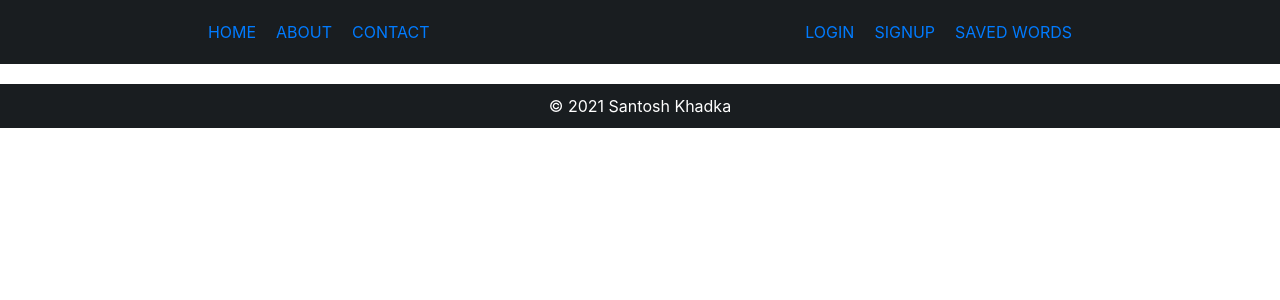
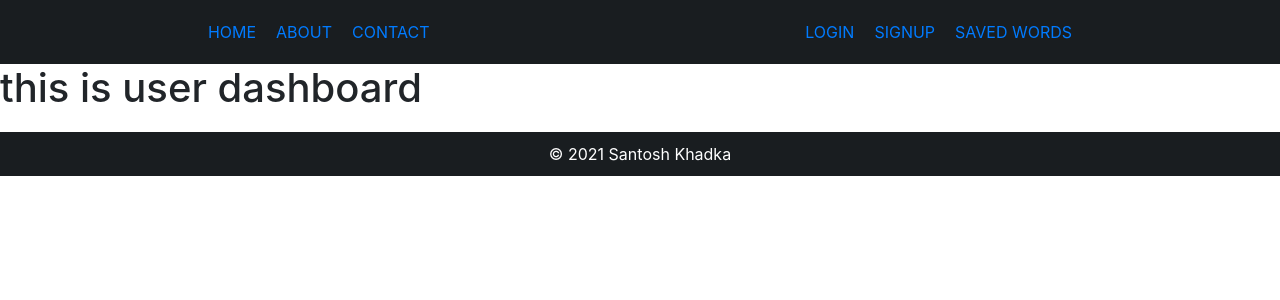
Before and after one commit to Santosh155/takingDictionary, a React (Create React App) app in the folder frontend/taking-dictionary/: page /dashboard in a window 1280 px wide. Shown: the top 300 px of the page. Built offline with nearby package versions, Linux system fonts and the light colour scheme.

Commit message:
user redirect to dashboard after login

```diff
--- a/frontend/taking-dictionary/src/App.js
+++ b/frontend/taking-dictionary/src/App.js
@@ -7,8 +7,10 @@ import About from './components/About';
 import Contact from './components/Contact';
 import Login from './components/Login';
 import Signup from './components/Signup';
+import Dashboard from './components/Dashboard';
 
 function App() {
+    console.log(localStorage.getItem('token'));
     return (
         <Router>
             <div className="App">
@@ -25,6 +27,7 @@ function App() {
                 <Route path="/about" component={About} />
                 <Route path="/contact" component={Contact} />
                 <Route path="/login" component={Login} />
+                <Route path="/dashboard" component={Dashboard} />
                 <Route path="/register" component={Signup} />
                 <Footer />
             </div>
--- /dev/null
+++ b/frontend/taking-dictionary/src/components/Dashboard.js
@@ -0,0 +1,9 @@
+const Dashboard = () => {
+    return (
+        <div>
+            <h1>this is user dashboard</h1>
+        </div>
+    );
+};
+
+export default Dashboard;
--- a/frontend/taking-dictionary/src/components/Login.js
+++ b/frontend/taking-dictionary/src/components/Login.js
@@ -1,4 +1,5 @@
 import { useState, useEffect } from 'react';
+import { Redirect } from 'react-router-dom';
 import Axios from 'axios';
 
 const Login = () => {
@@ -9,6 +10,7 @@ const Login = () => {
         const localData = localStorage.getItem('token');
         return localData ? JSON.parse(localData) : '';
     });
+    const [isLoggedIn, setLogin] = useState(false);
 
     useEffect(() => {
         localStorage.setItem('token', JSON.stringify(token));
@@ -21,11 +23,16 @@ const Login = () => {
         })
             .then((response) => {
                 setToken(response.data.token);
+                setLogin(true);
             })
             .catch((err) => {
                 setError(err.response.data.message);
             });
     };
+    if (isLoggedIn) {
+        console.log('Redirecting..');
+        return <Redirect to="/dashboard/" />;
+    }
     return (
         <div className="container" style={{ width: '40%', marginTop: '40px' }}>
             {error ? (
```
